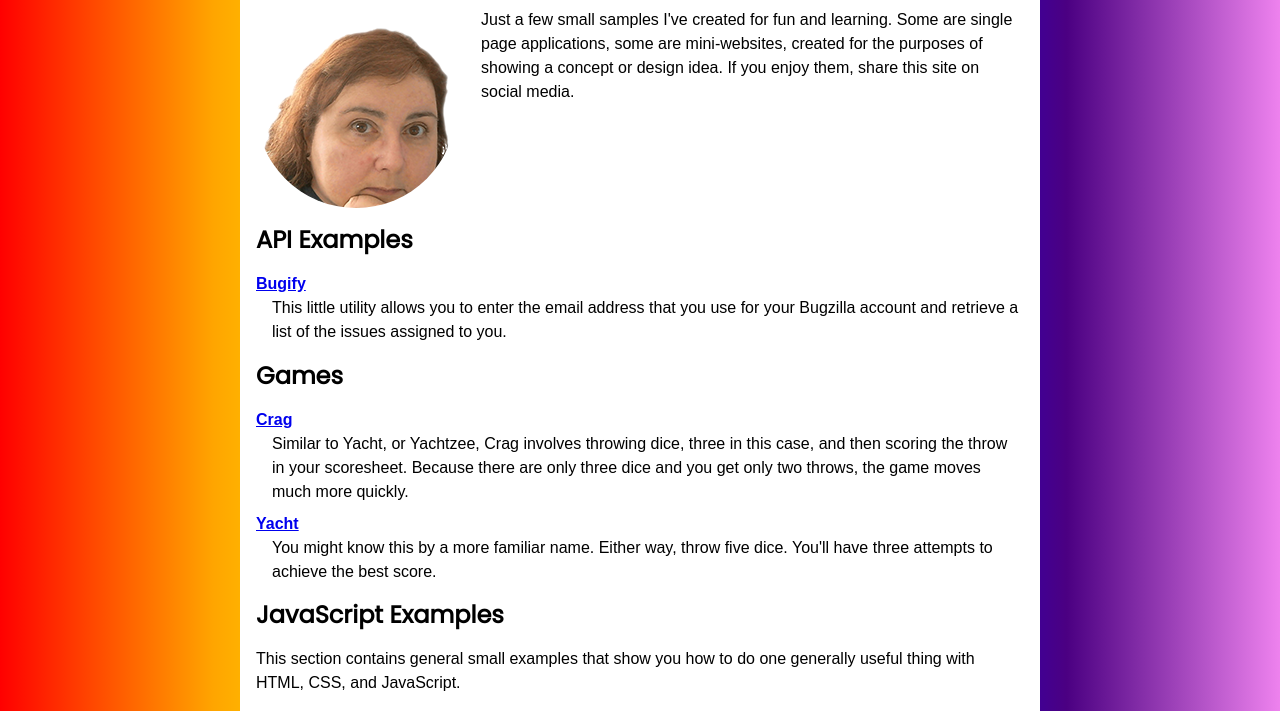
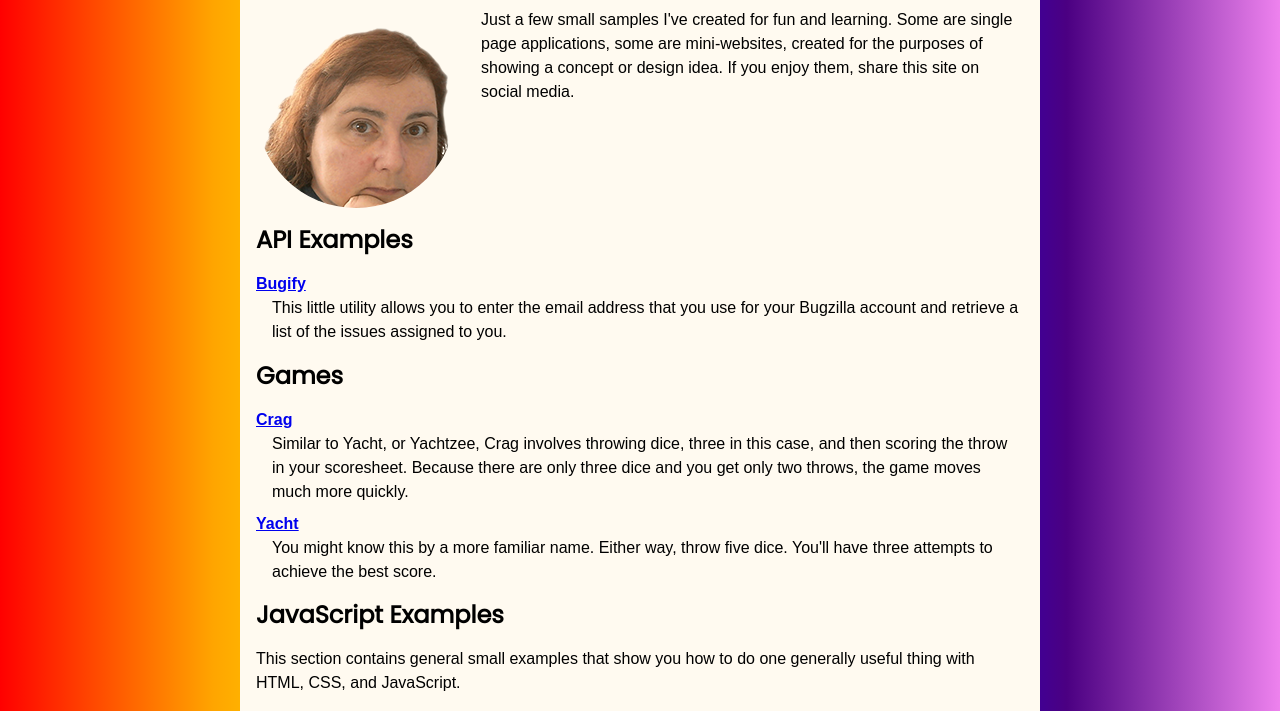
Before and after one commit to irenesmith/myExamples, a plain HTML site: page index.html in a window 1280 px wide. Shown: the part 99-810 px from the top of the page. Drawn offline with Linux system fonts and the light colour scheme.

Commit message:
added jshintrc and made some minor formatting changes.

```diff
--- a/css/styles.css
+++ b/css/styles.css
@@ -7,7 +7,7 @@ body {
 }
 
 main {
-  background-color:white;
+  background-color:floralwhite;
   height: 100%;
   margin: 0 auto;
   padding: 1rem;
```
Also changed, not shown: 1 other file.
